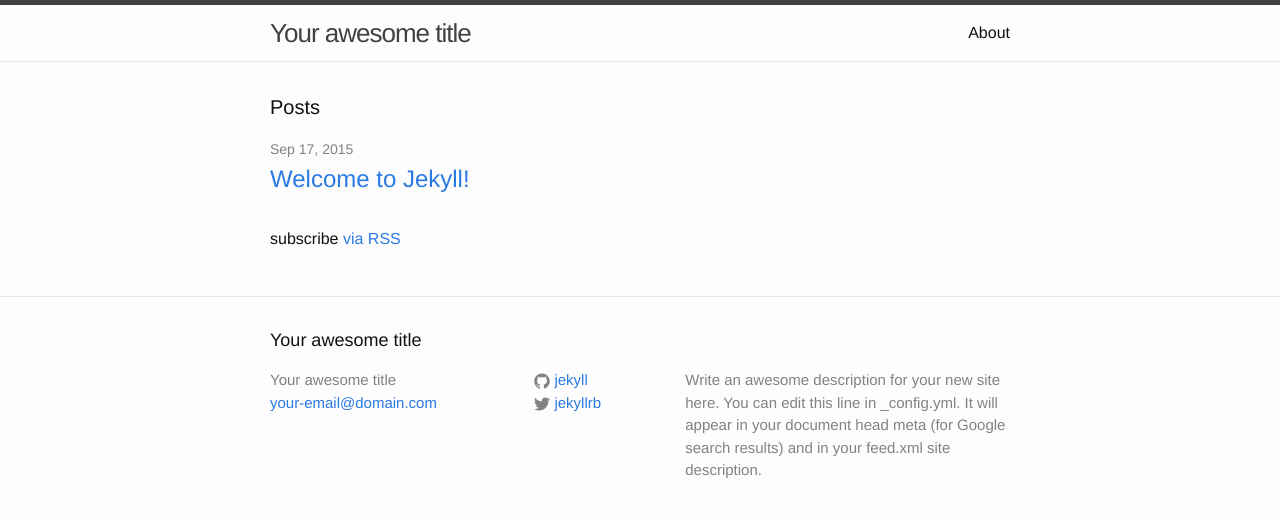
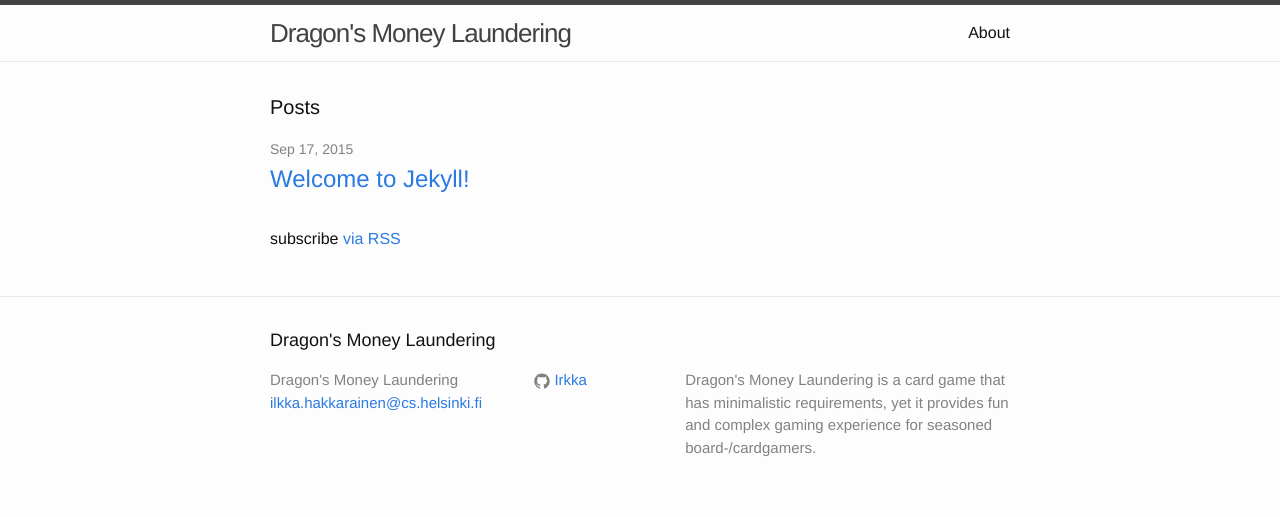
Before and after one commit to LockieMacpherson/dml-website-1, a Jekyll site: the page built from index.html, in a window 1280 px wide. Shown: the top 517 px of the page. Built offline with Jekyll 4.4.1, drawn with Linux system fonts in a browser that asks for light colours.

Commit message:
Add basic site configuration

```diff
--- a/_config.yml
+++ b/_config.yml
@@ -1,14 +1,12 @@
 # Site settings
-title: Your awesome title
-email: your-email@domain.com
+title: Dragon's Money Laundering
+email: ilkka.hakkarainen@cs.helsinki.fi
 description: > # this means to ignore newlines until "baseurl:"
-  Write an awesome description for your new site here. You can edit this
-  line in _config.yml. It will appear in your document head meta (for
-  Google search results) and in your feed.xml site description.
+  Dragon's Money Laundering is a card game that has minimalistic requirements, yet it provides fun and complex gaming experience for seasoned board-/cardgamers.
 baseurl: "" # the subpath of your site, e.g. /blog/
-url: "http://yourdomain.com" # the base hostname & protocol for your site
-twitter_username: jekyllrb
-github_username:  jekyll
+url: "https://irkka.github.io/dml" # the base hostname & protocol for your site
+#twitter_username: jekyllrb
+github_username: Irkka
 
 # Build settings
 markdown: kramdown
```
